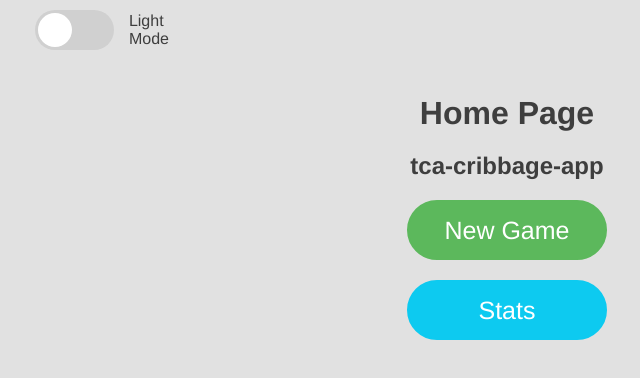
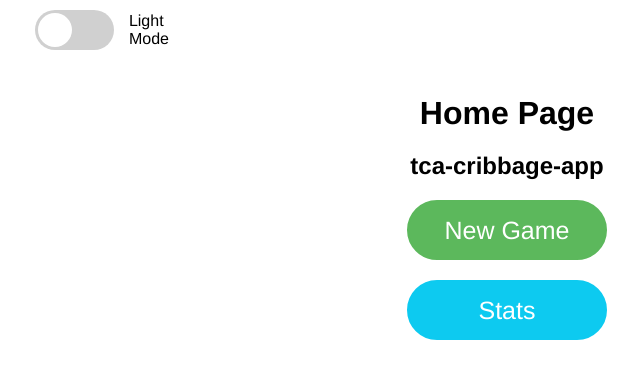
Before and after one commit to ClaytonDewey/tca-cribbage, a React (Create React App) app: page / in a window 1280 px wide. Shown: the top 378 px of the page, without its empty margins (133-773 px from the left). Built offline with nearby package versions, Linux system fonts and the light colour scheme.

Commit message:
Update _base.scss

```diff
--- a/src/sass/base/_base.scss
+++ b/src/sass/base/_base.scss
@@ -11,17 +11,17 @@
 //     color: $light-gray-2;
 // }
 
-html {
-    background: $light-gray-2;
-    color: $black;
-    transition: background-color 0.5s ease-in, color 0.5s ease-in;
-}
+// html {
+//     background: $light-gray-2;
+//     color: $black;
+//     transition: background-color 0.5s ease-in, color 0.5s ease-in;
+// }
 
 /* Dark mode */
-html.dark {
-    background-color: $black;
-    color: $light-gray-2;
-}
+// html.dark {
+//     background-color: $black;
+//     color: $light-gray-2;
+// }
 
 html,
 body {
```
